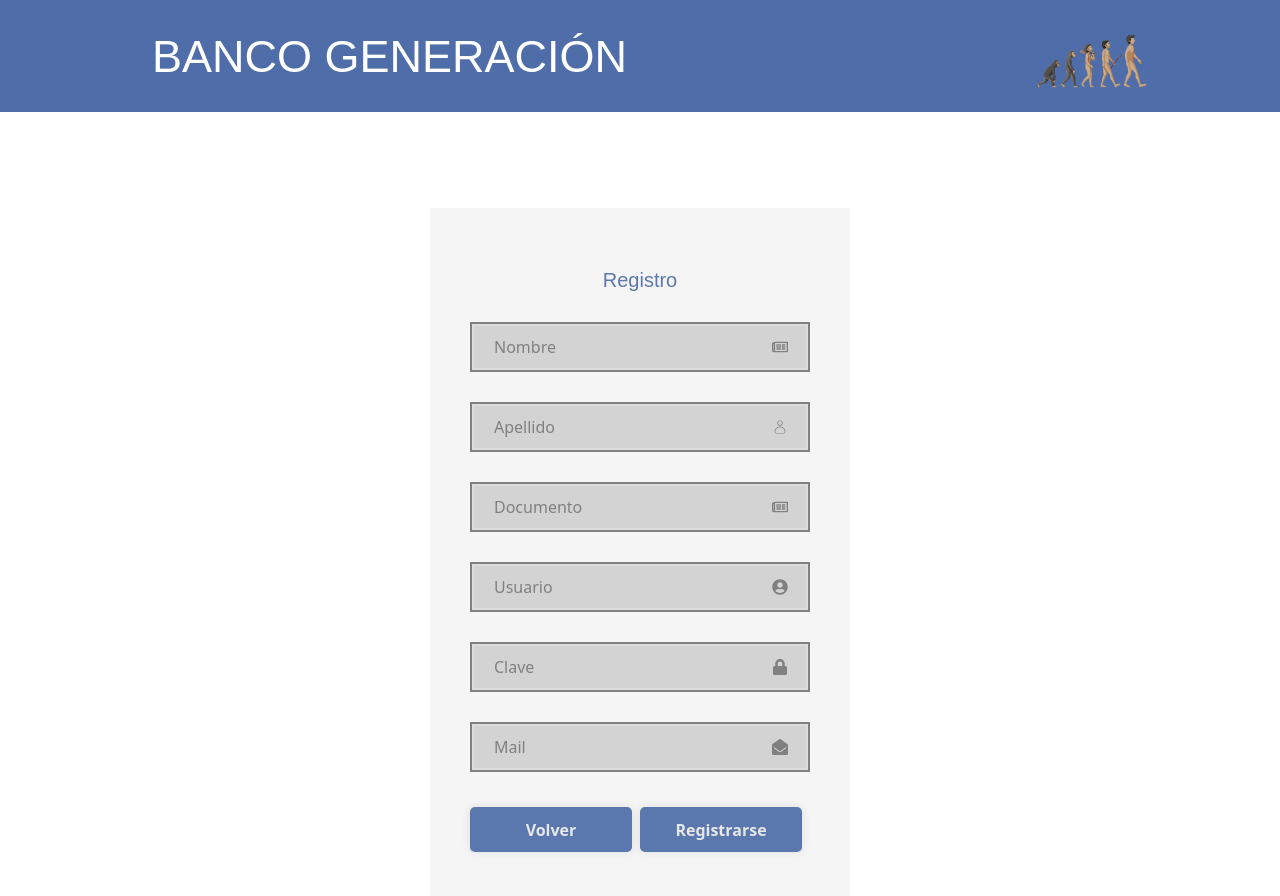
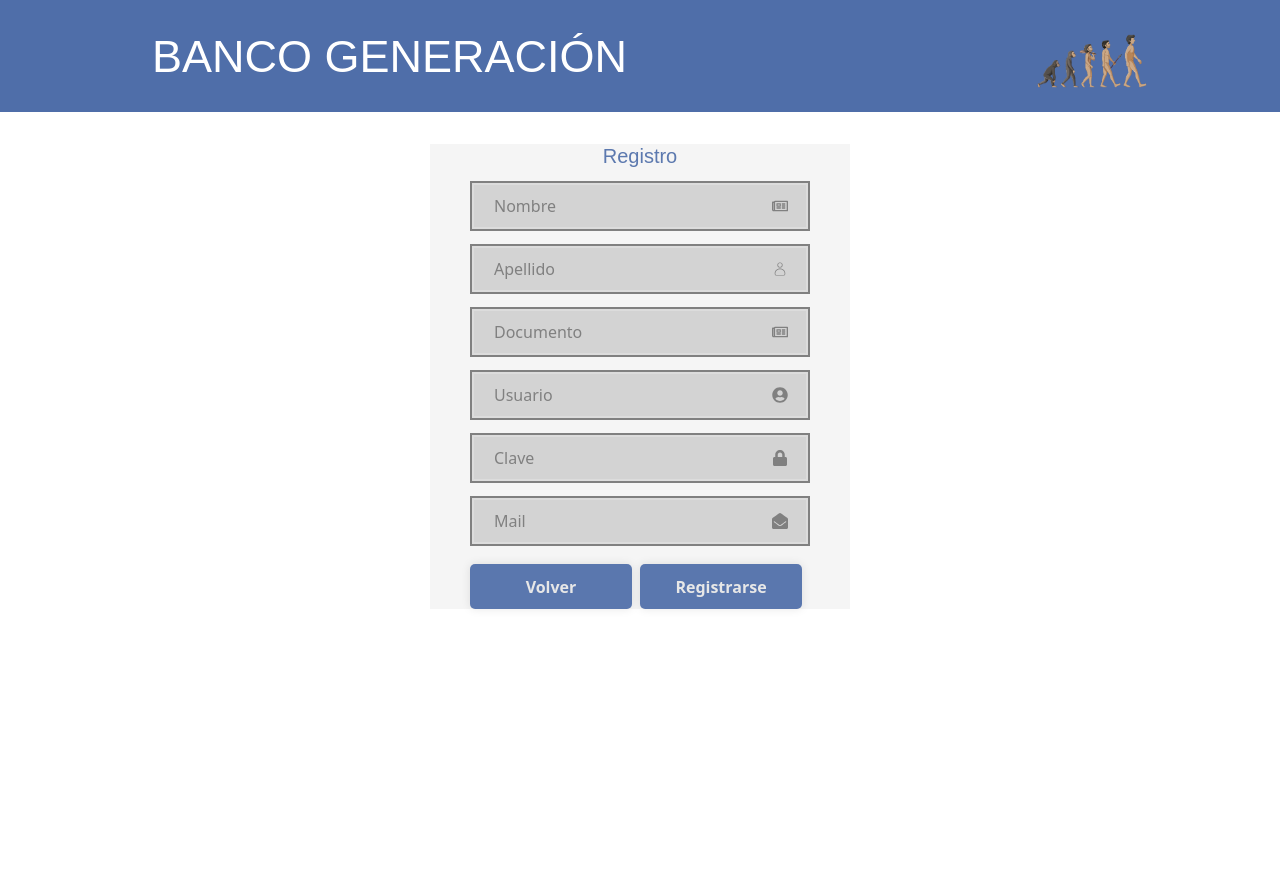
Before and after one commit to BenjaminPeres596/BancoFrontendDesarrollo, a React (Create React App) app in the folder bancofront/: page /Registro in a window 1280 px wide. Shown: the top 896 px of the page. After the commit the page ends 800 px from the top, so only its background shows below. Built offline with nearby package versions, Linux system fonts and the light colour scheme.

Commit message:
Features

```diff
--- a/bancofront/src/pages/LoginForm/LoginForm.css
+++ b/bancofront/src/pages/LoginForm/LoginForm.css
@@ -2,9 +2,9 @@
   width: 420px;
   background-color: whitesmoke;
   color: black;
-  padding: 60px 40px;
+  padding: 0px 40px;
   height: auto;
-  margin: 6rem auto;
+  margin: 2rem auto;
 }
 
 .wrapper h1 {
@@ -19,7 +19,7 @@
   width: 100%;
   height: 50px;
   border: 2px solid grey;
-  margin: 30px auto;
+  margin: 13px auto;
   background-color: lightgray;
 }
 
--- a/bancofront/src/pages/Registro.js
+++ b/bancofront/src/pages/Registro.js
@@ -8,7 +8,7 @@ export const Registro = () => {
     window.history.back();
   };
   return (
-    <div className="wrapper">
+    <div className="wrapper" >
       <form action="">
         <h1>Registro</h1>
         <div className="input-box">
```
